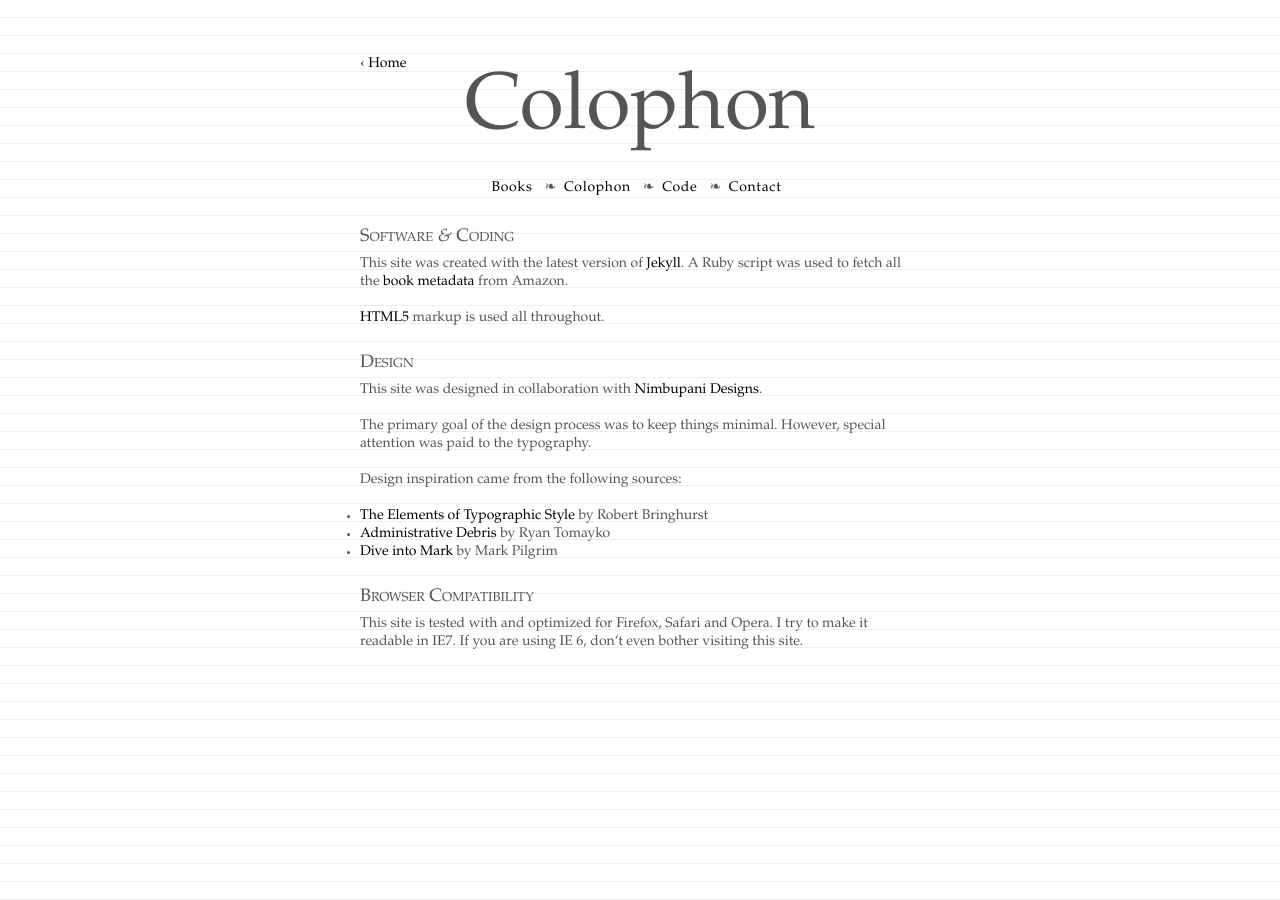
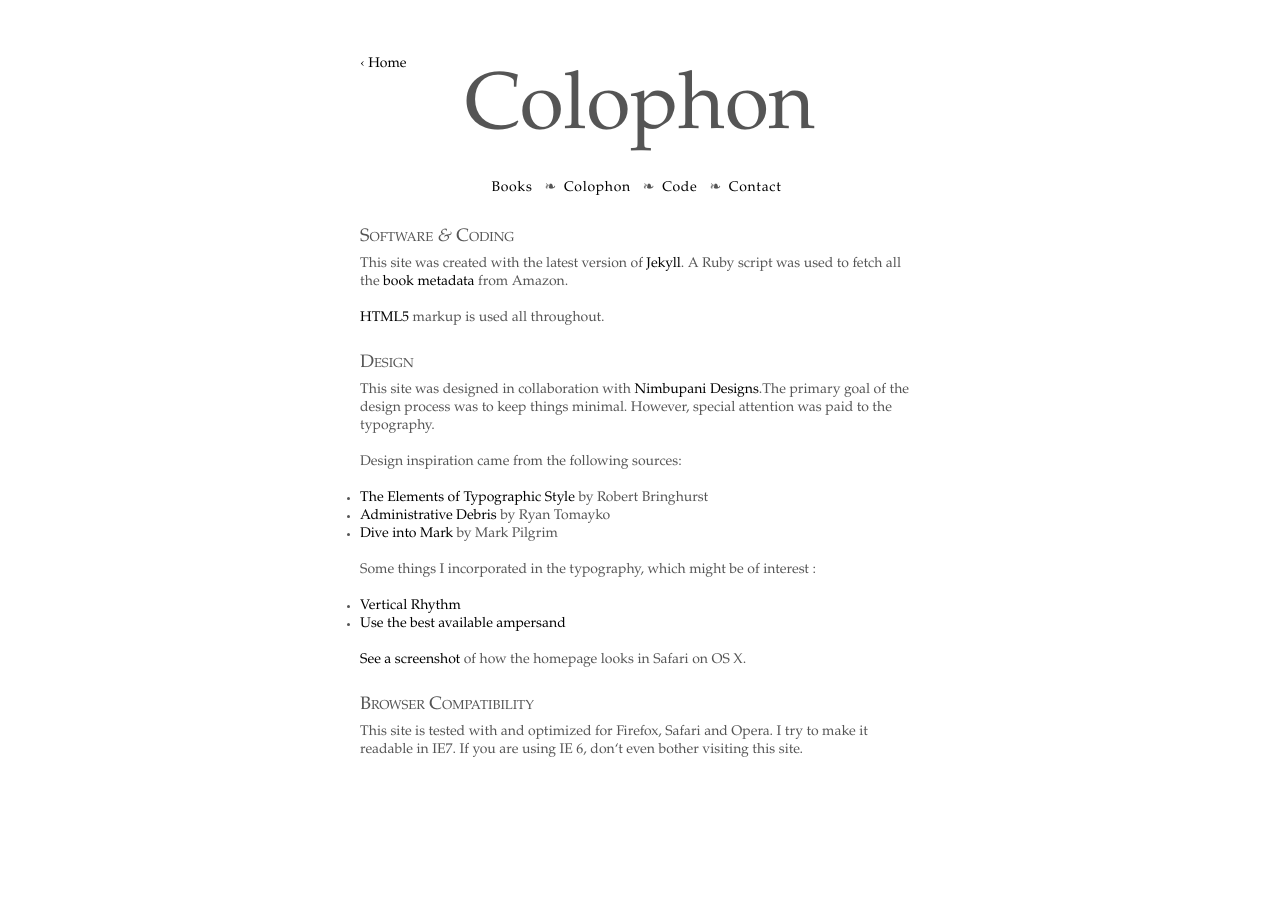
Before and after one commit to deepakjois/website, a Jekyll site: the page built from colophon/index.html, in a window 1280 px wide. Built offline with Jekyll 4.4.1, drawn with Linux system fonts in a browser that asks for light colours.

Commit message:
More fixes

```diff
--- a/colophon/index.html
+++ b/colophon/index.html
@@ -15,11 +15,10 @@ title: Colophon
 			<h2>Design</h2>
 
 			<p>This site was designed in collaboration with <a
-		href="http://nimbupani.com/" title="Nimbupani Designs - standards based css
-		webdesign">Nimbupani Designs</a>.</p>
-
-			<p>The primary goal of the design process was to keep things minimal. However,
-			special attention was paid to the typography.
+      href="http://nimbupani.com/" title="Nimbupani Designs - standards based
+      css webdesign">Nimbupani Designs</a>.The primary goal of the design
+      process was to keep things minimal. However, special attention was paid
+      to the typography.</p>
 
 			<p>Design inspiration came from the following sources:</p>
 
@@ -32,6 +31,16 @@ title: Colophon
 			<li><a
 		href="http://diveintomark.org/" title="Dive into Mark">Dive into Mark</a> by Mark Pilgrim</li>
 			</ul>
+
+			<p>Some things I incorporated in the typography, which might be of interest :</p>
+
+			<ul>
+			 <li><a href="http://webtypography.net/Rhythm_and_Proportion/Vertical_Motion/2.2.2/" title="Add and delete vertical space in measured&nbsp;intervals | The Elements of Typographic Style Applied to the Web">Vertical Rhythm</a></li>
+			 <li><a href="http://www.simplebits.com/notebook/2008/08/14/ampersands.html" title="SimpleBits ~ Use the Best Available Ampersand">Use the best available ampersand</a></li>
+			</ul>
+
+			<p><a href="images/homepage_safari.png">See a screenshot</a> of how the homepage looks in Safari on OS X.</p>
+
 		 <h2>Browser Compatibility</h2>
 
 		 <p>This site is tested with and optimized for Firefox, Safari and Opera. I try
--- a/css/style.css
+++ b/css/style.css
@@ -166,10 +166,11 @@ section.bio p {
 }
 
 body {
-	background:url(/images/gridbg.gif) top left repeat;
+	/* background:url(/images/gridbg.gif) top left repeat;  */
 }
 
 span.amp {
     font-style: italic;
     font-weight:normal;
+    font:  Baskerville, Constantia, Palatino, "Palatino Linotype", "Book Antiqua", "URW Palladio L", serif;
 }
--- a/index.html
+++ b/index.html
@@ -8,11 +8,11 @@ title: Deepak Jois &middot; Website
 		<img src="/images/deepak-jois.png" alt="Picture of Deepak Jois" />
 	</p>
 	<p><a href="/code">Geek</a>,<br/><a href="/books">Bibliophile</a> <span
-class="amp">&amp;</span><br/><a href="http://blog.deepak.jois.name">Part-time&nbsp;Philosopher</a></p>
+class="amp">&amp;</span><br/><a href="http://blog.deepak.jois.name">Part&#x2011;time&nbsp;Philosopher</a></p>
 </section>
 <section class="online">
 	<ul>
-	  <li><a href="http://deepak.jois.name">Blog</a></li>
+	  <li><a href="http://blog.deepak.jois.name">Blog</a></li>
 	  <li><a href="http://twitter.com/vyom">Twitter</a></li>
 	  <li><a href="http://flickr.com/photos/nimbupani">Flickr</a></li>
 	  <li><a href="http://friendfeed.com/vyom">Friendfeed</a></li>
```
Also changed, not shown: _includes/dirty_ie_hack.html (+8 -0 lines), images/homepage_safari.png (added).
